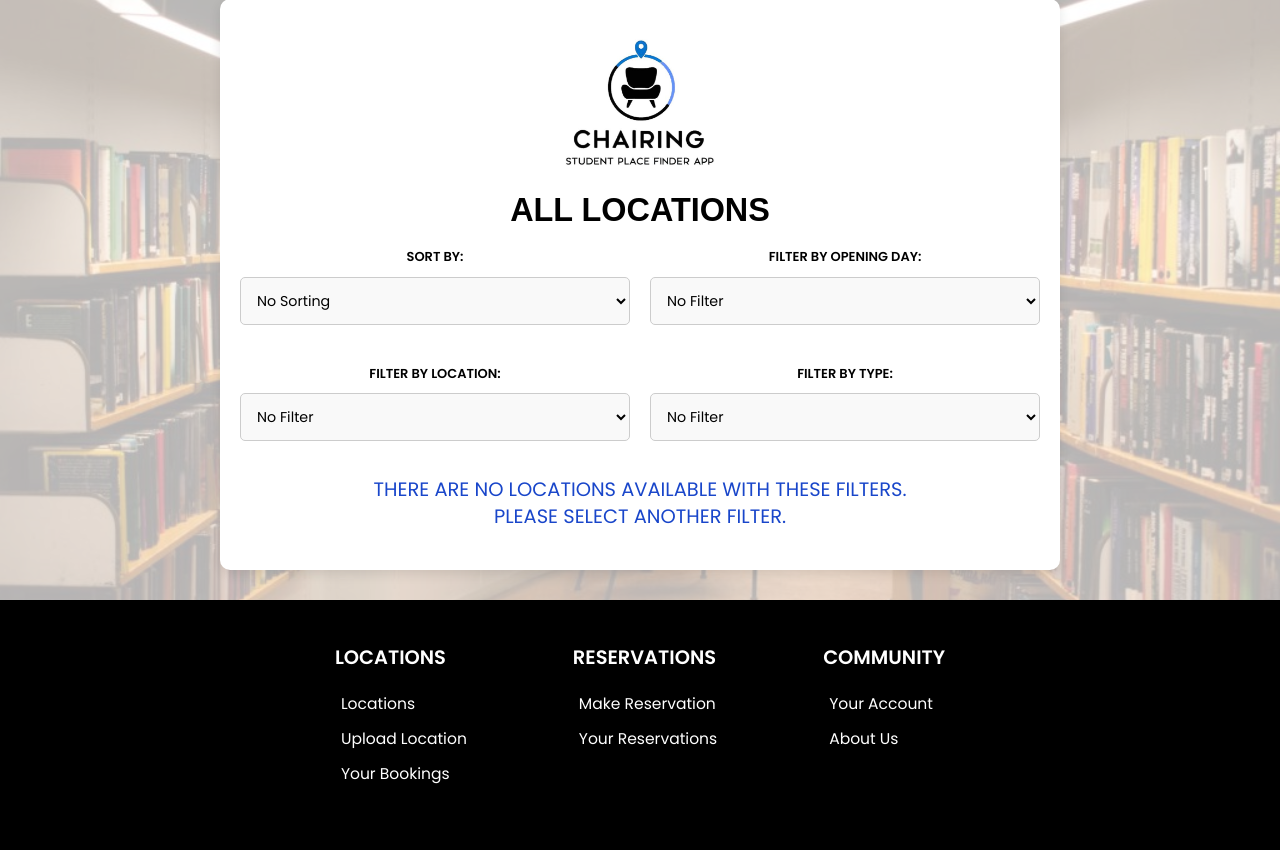
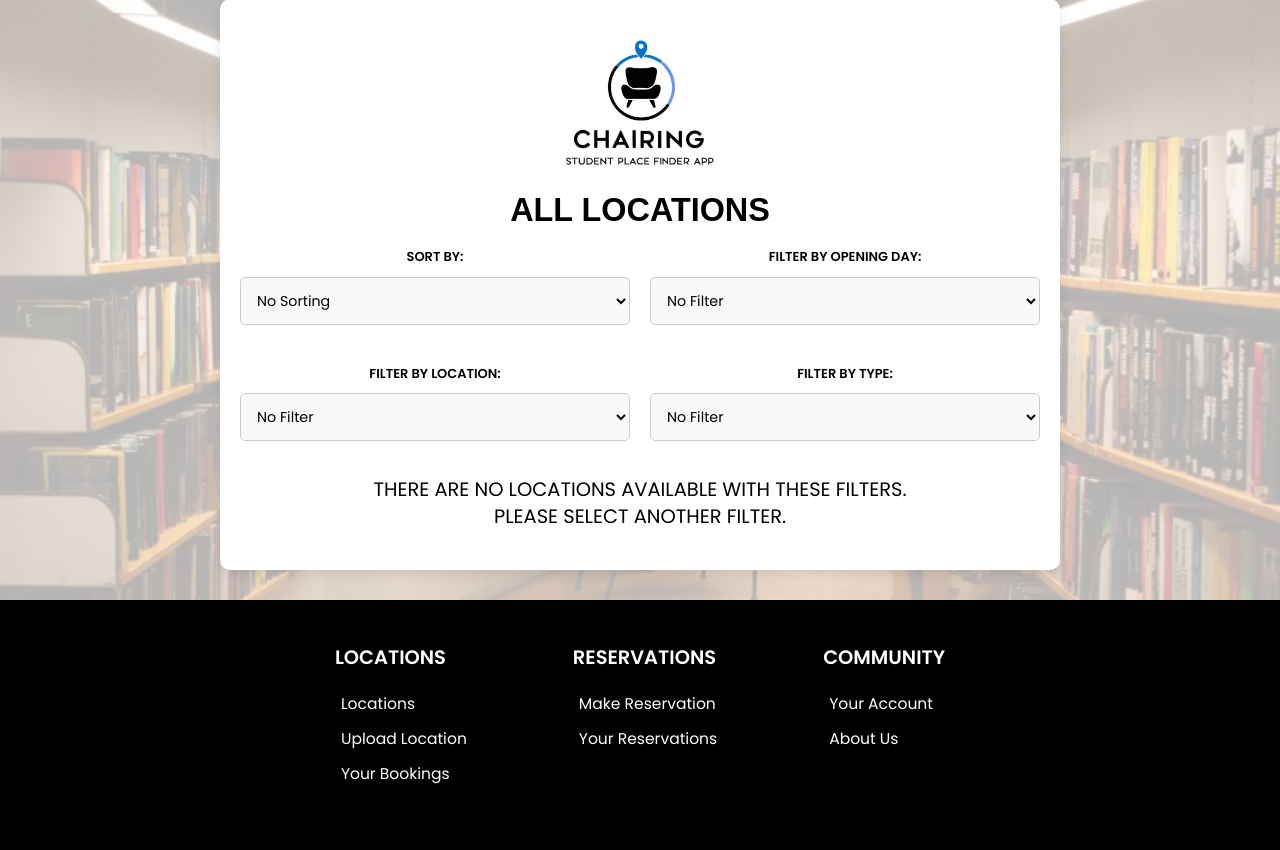
Before and after one commit to Marketplace-development/uneven-groups-a-d2024-group-1, a Flask app: page /all-locations in a window 1280 px wide. Shown: the part 101-951 px from the top of the page. Run offline with Flask 3, Linux system fonts and the light colour scheme; the visitor is signed in with stand-in values (Sample User, id 1); data that the repository does not hold is empty.

Commit message:
bug fixes

```diff
--- a/app/static/css/main.css
+++ b/app/static/css/main.css
@@ -607,7 +607,7 @@ form input[type="datetime-local"] {
 }
 
 .text-blue {
-    color: rgb(25, 70, 202);
+    color: black;
 }
 
 
```
